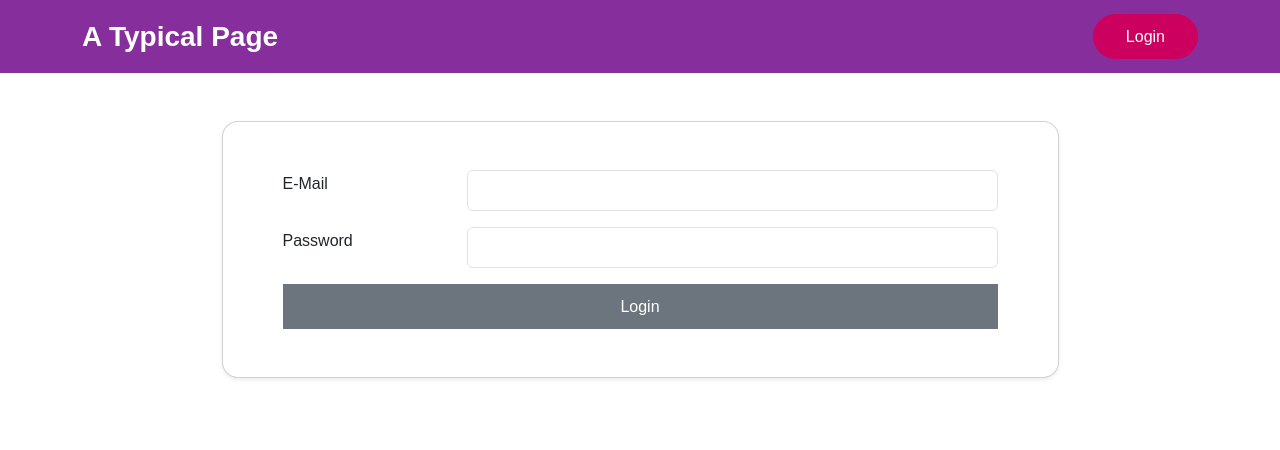
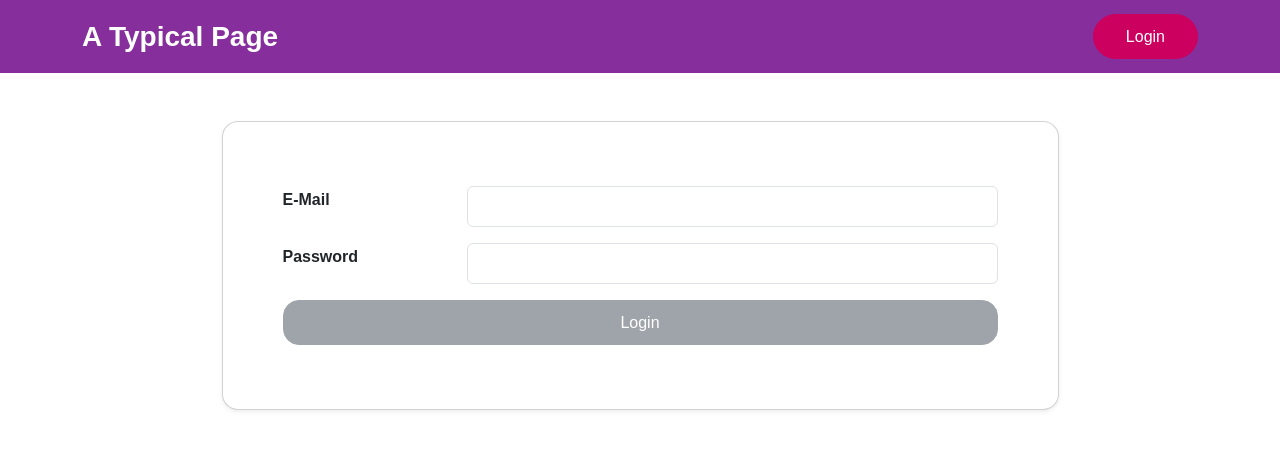
Before and after one commit to audie38/react-project, a React (Vite) app in the folder food-order-app/: page / in a window 1280 px wide. Shown: the top 450 px of the page. Built offline with nearby package versions, Linux system fonts and the light colour scheme.

Commit message:
Add UseEffect Hook

```diff
--- a/food-order-app/src/App.jsx
+++ b/food-order-app/src/App.jsx
@@ -1,4 +1,4 @@
-import { useState } from "react";
+import { useState, useEffect } from "react";
 import NavigationBar from "./components/UI/NavigationBar";
 import Card from "./components/UI/Card";
 import Home from "./components/Home";
@@ -6,15 +6,29 @@ import AuthForm from "./components/Auth/AuthForm";
 
 export default function App() {
   const [isAuth, setIsAuth] = useState(false);
-  const isAuthHandler = () => {
-    setIsAuth(!isAuth);
+
+  useEffect(() => {
+    const storedData = JSON.parse(localStorage.getItem("credential"));
+    if (storedData && storedData?.isLoggedIn) {
+      setIsAuth(true);
+    }
+  }, []);
+
+  const loginHandler = (credential) => {
+    const data = { ...credential, isLoggedIn: true };
+    localStorage.setItem("credential", JSON.stringify(data));
+    setIsAuth(true);
+  };
+  const logoutHandler = () => {
+    localStorage.removeItem("credential");
+    setIsAuth(false);
   };
 
   return (
     <div>
-      <NavigationBar isAuth={isAuth} onLogout={isAuthHandler} />
+      <NavigationBar isAuth={isAuth} onLogout={logoutHandler} />
       <div className="container d-flex justify-content-center my-5">
-        <Card className="w-75">{isAuth ? <Home /> : <AuthForm onLogin={isAuthHandler} />}</Card>
+        <Card className="w-75">{isAuth ? <Home /> : <AuthForm onLogin={loginHandler} />}</Card>
       </div>
     </div>
   );
--- a/food-order-app/src/components/Auth/AuthForm.jsx
+++ b/food-order-app/src/components/Auth/AuthForm.jsx
@@ -1,41 +1,67 @@
 import PropTypes from "prop-types";
+import { useState, useEffect } from "react";
 
 export default function AuthForm({ onLogin }) {
+  const [email, setEmail] = useState("");
+  const [password, setPassword] = useState("");
+  const [isFormValid, setIsFormValid] = useState(false);
+
+  const emailChangeHandler = (event) => {
+    setEmail(event.target.value);
+  };
+
+  const passwordChangeHandler = (event) => {
+    setPassword(event.target.value);
+  };
+
   const login = (e) => {
     e.preventDefault();
-    onLogin();
+    const credential = {
+      email,
+      password,
+    };
+    if (isFormValid) {
+      onLogin(credential);
+    }
   };
 
+  useEffect(() => {
+    setIsFormValid(email.includes("@") && password.trim().length > 6);
+    return () => {};
+  }, [email, password]);
+
   return (
-    <form onSubmit={login} className="container">
+    <>
+      <form onSubmit={login} className="container my-3">
         <div className="mb-3">
           <div className="row">
             <div className="col-md-3">
-            <label className="form-label" htmlFor="email">
+              <label className="form-label fw-bold" htmlFor="email">
                 E-Mail
               </label>
             </div>
             <div className="col-md-9">
-            <input className="form-control" type="email" name="email" id="email" />
+              <input className="form-control" type="email" name="email" id="email" value={email} onChange={emailChangeHandler} />
             </div>
           </div>
         </div>
         <div className="mb-3">
           <div className="row">
             <div className="col-md-3">
-            <label className="form-label" htmlFor="password">
+              <label className="form-label fw-bold" htmlFor="password">
                 Password
               </label>
             </div>
             <div className="col-md-9">
-            <input className="form-control" type="password" name="password" id="password" />
+              <input className="form-control" type="password" name="password" id="password" value={password} onChange={passwordChangeHandler} />
             </div>
           </div>
         </div>
-      <button type="submit" className="btn btn-secondary w-100">
+        <button disabled={!isFormValid} type="submit" className="btn btn-secondary w-100 rounded-4">
           Login
         </button>
       </form>
+    </>
   );
 }
 
```
Also changed, not shown: food-order-app/src/components/UI/Alert.jsx (added, +19 -0 lines). Lines whose indentation alone changed are shown as unchanged.
